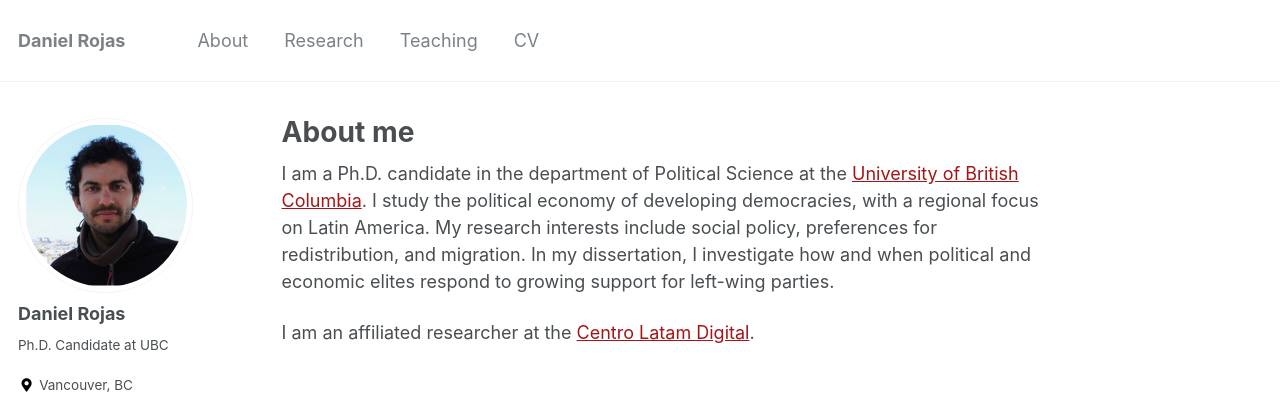
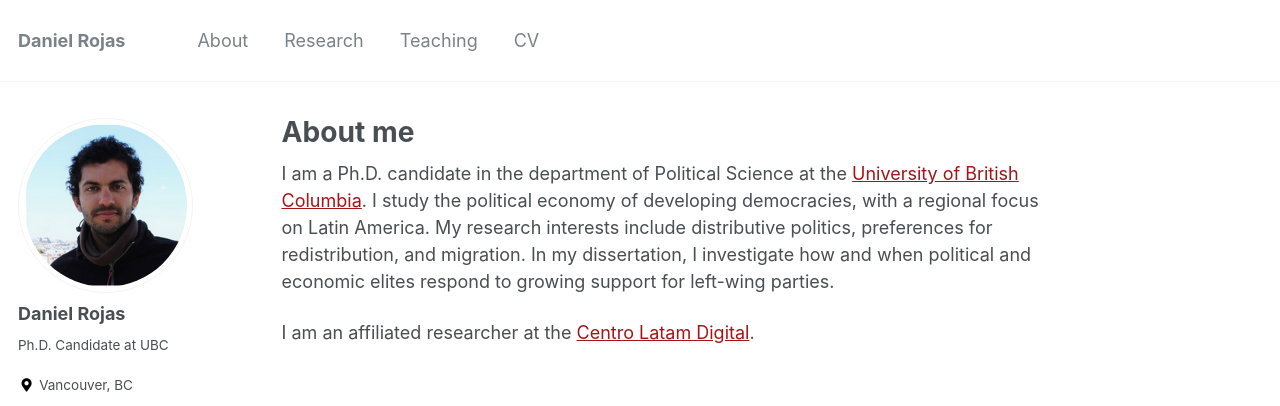
Before and after one commit to danielrojaslozano/danielrojaslozano.github.io, a Jekyll site: the page built from _pages/about.md, in a window 1280 px wide. Shown: the top 406 px of the page. Built offline with Jekyll 4.4.1, drawn with Linux system fonts in a browser that asks for light colours; some web fonts are replaced.

Commit message:
Update about.md

```diff
--- a/_pages/about.md
+++ b/_pages/about.md
@@ -8,6 +8,6 @@ redirect_from:
   - /about.html
 ---
 
-I am a Ph.D. candidate in the department of Political Science at the [University of British Columbia](https://politics.ubc.ca/graduate/). I study the political economy of developing democracies, with a regional focus on Latin America. My research interests include social policy, preferences for redistribution, and migration. In my dissertation, I investigate how and when political and economic elites respond to growing support for left-wing parties.
+I am a Ph.D. candidate in the department of Political Science at the [University of British Columbia](https://politics.ubc.ca/graduate/). I study the political economy of developing democracies, with a regional focus on Latin America. My research interests include distributive politics, preferences for redistribution, and migration. In my dissertation, I investigate how and when political and economic elites respond to growing support for left-wing parties.
 
 I am an affiliated researcher at the [Centro Latam Digital](https://centrolatam.digital/).
```
